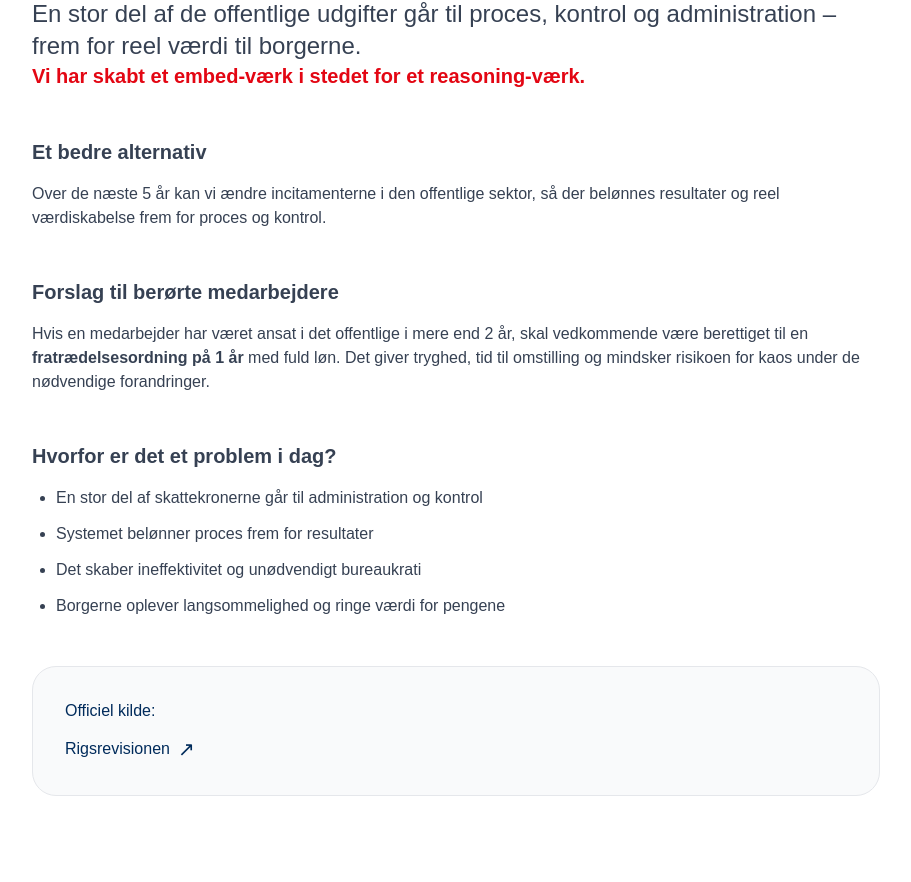
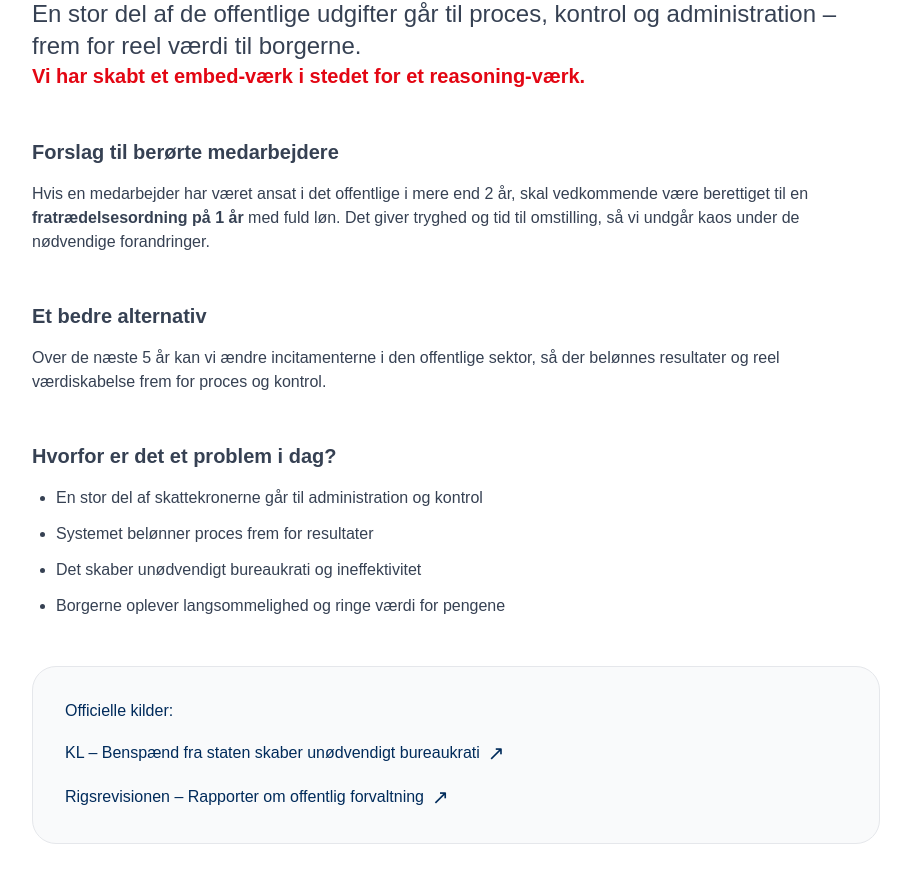
Before and after one commit to synlighed-nu/synlighed-nu-clean, a Next.js app: page /offentlig_administration in a window 1280 px wide. Shown: the part 186-1068 px from the top of the page, without its empty margins (184-1095 px from the left). Built offline with nearby package versions, Linux system fonts and the light colour scheme.

Commit message:
Update page.tsx

```diff
--- a/app/offentlig_administration/page.tsx
+++ b/app/offentlig_administration/page.tsx
@@ -18,34 +18,43 @@ export default function OffentligAdministrationPage() {
             Vi har skabt et embed-værk i stedet for et reasoning-værk.
           </p>
 
+          <h3 className="text-xl font-semibold mt-12 mb-4">Forslag til berørte medarbejdere</h3>
+          <p>
+            Hvis en medarbejder har været ansat i det offentlige i mere end 2 år, skal vedkommende være berettiget til en <strong>fratrædelsesordning på 1 år</strong> med fuld løn.
+            Det giver tryghed og tid til omstilling, så vi undgår kaos under de nødvendige forandringer.
+          </p>
+
           <h3 className="text-xl font-semibold mt-12 mb-4">Et bedre alternativ</h3>
           <p>
             Over de næste 5 år kan vi ændre incitamenterne i den offentlige sektor, så der belønnes resultater og reel værdiskabelse frem for proces og kontrol.
-          </p>
-
-          <h3 className="text-xl font-semibold mt-12 mb-4">Forslag til berørte medarbejdere</h3>
-          <p>
-            Hvis en medarbejder har været ansat i det offentlige i mere end 2 år, skal vedkommende være berettiget til en <strong>fratrædelsesordning på 1 år</strong> med fuld løn.
-            Det giver tryghed, tid til omstilling og mindsker risikoen for kaos under de nødvendige forandringer.
           </p>
 
           <h3 className="text-xl font-semibold mt-12 mb-4">Hvorfor er det et problem i dag?</h3>
           <ul className="list-disc pl-6 space-y-3">
             <li>En stor del af skattekronerne går til administration og kontrol</li>
             <li>Systemet belønner proces frem for resultater</li>
-            <li>Det skaber ineffektivitet og unødvendigt bureaukrati</li>
+            <li>Det skaber unødvendigt bureaukrati og ineffektivitet</li>
             <li>Borgerne oplever langsommelighed og ringe værdi for pengene</li>
           </ul>
 
           <div className="mt-12 bg-gray-50 border border-gray-200 rounded-3xl p-8">
-            <p className="font-medium text-[#002B5B]">Officiel kilde:</p>
-            <a
-              href="https://rigsrevisionen.dk/"
-              target="_blank"
-              className="text-[#002B5B] hover:underline flex items-center gap-2 mt-3"
-            >
-              Rigsrevisionen <span className="text-xl">↗</span>
-            </a>
+            <p className="font-medium text-[#002B5B]">Officielle kilder:</p>
+            <div className="mt-4 space-y-4">
+              <a
+                href="https://www.kl.dk/media/ugjnkfvp/benspaend-fra-staten-skaber-unoedvendigt-bureaukrati-i-kommunerne-maj2023.pdf"
+                target="_blank"
+                className="block text-[#002B5B] hover:underline flex items-center gap-2"
+              >
+                KL – Benspænd fra staten skaber unødvendigt bureaukrati <span className="text-xl">↗</span>
+              </a>
+              <a
+                href="https://rigsrevisionen.dk/"
+                target="_blank"
+                className="block text-[#002B5B] hover:underline flex items-center gap-2"
+              >
+                Rigsrevisionen – Rapporter om offentlig forvaltning <span className="text-xl">↗</span>
+              </a>
+            </div>
           </div>
         </div>
       </div>
```
